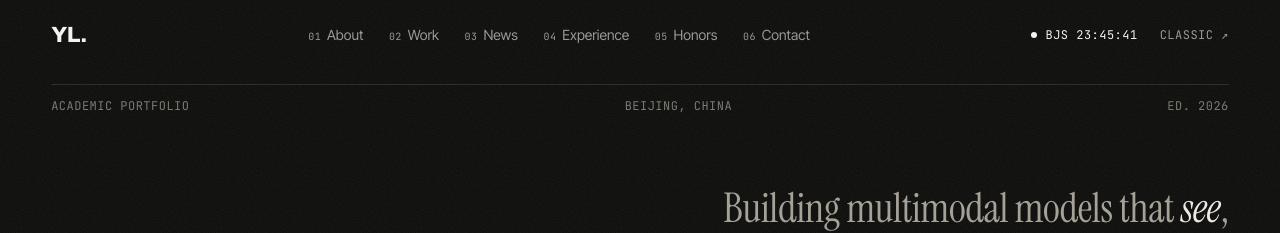
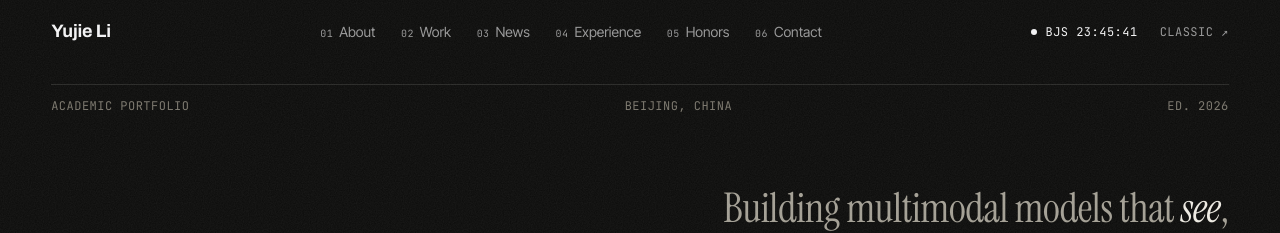
Before and after one commit to Davidup1/Davidup1.github.io, a Jekyll site: the page built from v2/index.html, in a window 1280 px wide. Shown: the top 233 px of the page. Built offline with Jekyll 4.4.1, drawn with Linux system fonts in a browser that asks for light colours; comment, search, counter and statistics services are not loaded.

Commit message:
v2: show full name instead of monogram in nav
Co-Authored-By: Claude Opus 5.5 <noreply@anthropic.com>

```diff
--- a/assets/v2/v2.css
+++ b/assets/v2/v2.css
@@ -139,8 +139,7 @@ ul, ol { list-style: none; }
   padding: 18px var(--gutter);
   mix-blend-mode: difference; color: #fff;
 }
-.nav__logo { font-family: var(--display); font-weight: 800; font-size: 22px; letter-spacing: -0.02em; }
-.nav__logo .accent { color: #fff; }
+.nav__logo { font-family: var(--display); font-weight: 700; font-size: 18px; letter-spacing: -0.01em; white-space: nowrap; }
 .nav__links { display: flex; gap: clamp(14px, 2vw, 30px); font-size: 14px; }
 .nav__links a { position: relative; display: inline-flex; gap: 6px; align-items: baseline; opacity: 0.6; transition: opacity 0.3s; }
 .nav__links a .mono { font-size: 10px; }
--- a/v2/index.html
+++ b/v2/index.html
@@ -32,7 +32,7 @@ permalink: /v2/
 
   <!-- ============ Header ============ -->
   <header class="nav">
-    <a class="nav__logo" href="#top" aria-label="Back to top">YL<span class="accent">.</span></a>
+    <a class="nav__logo" href="#top" title="Back to top">Yujie Li</a>
     <nav class="nav__links" aria-label="Sections">
       <a href="#about"><span class="mono">01</span>About</a>
       <a href="#work"><span class="mono">02</span>Work</a>
```
